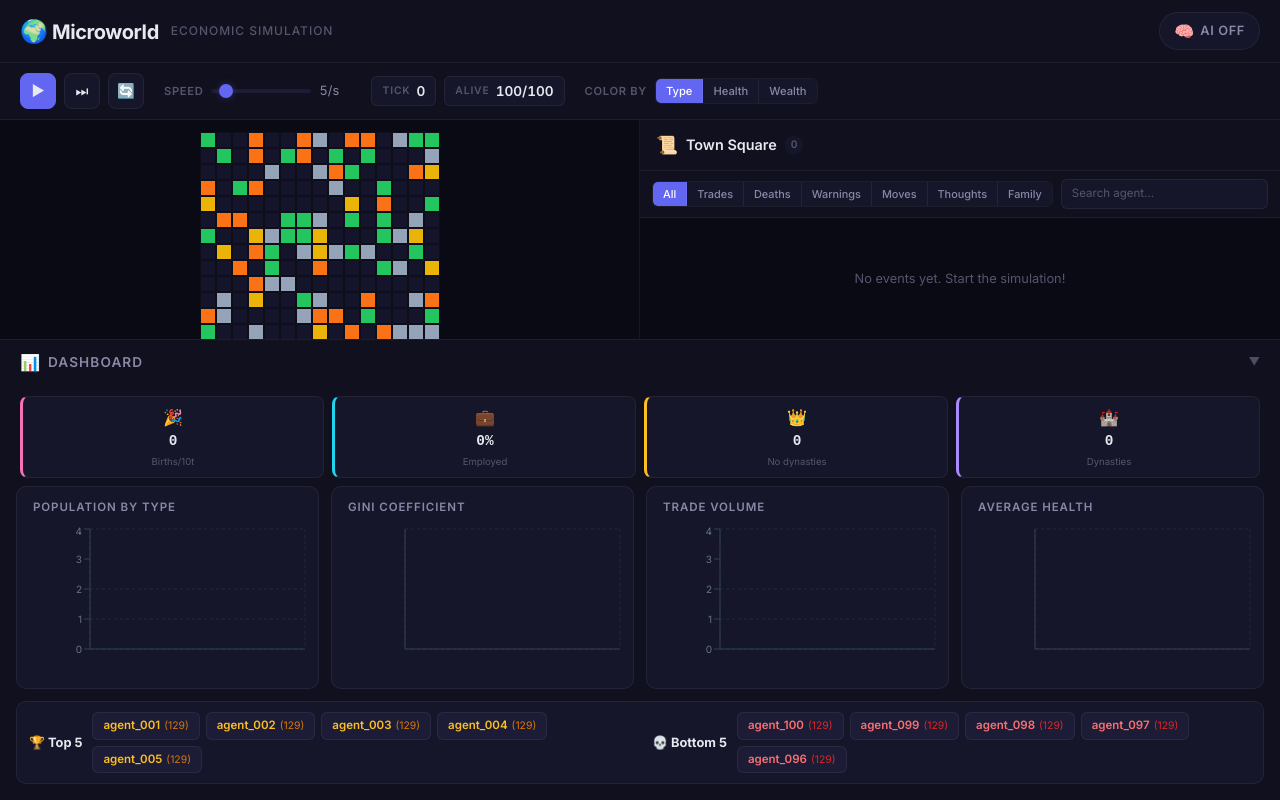
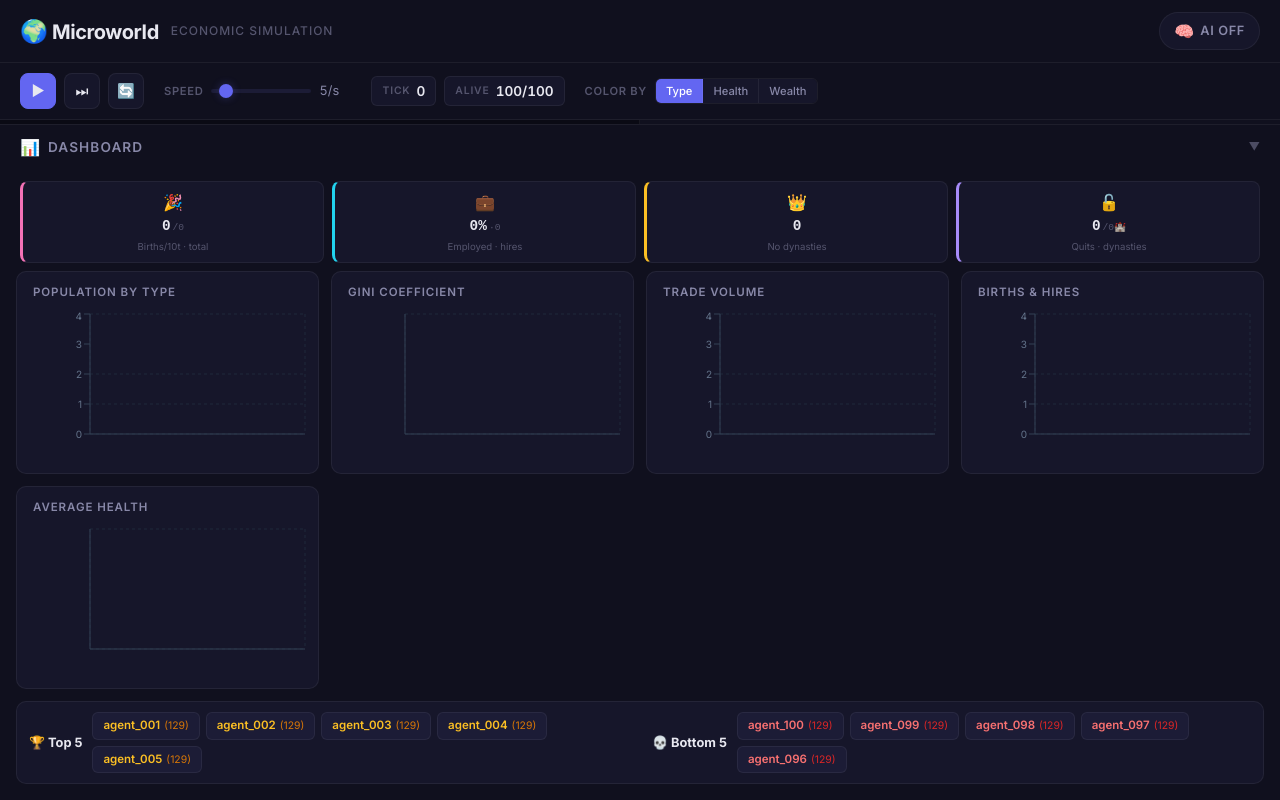
Before and after one commit to stinklight-gif/microworld, a Next.js app: page / in a window 1280 px wide. Built offline with nearby package versions, Linux system fonts and the light colour scheme.

Commit message:
Dashboard: add births/hires chart, cumulative stats, top dynasties leaderboard

```diff
--- a/src/app/globals.css
+++ b/src/app/globals.css
@@ -1356,3 +1356,19 @@
 .summary-dynasties {
   border-left: 3px solid #a78bfa;
 }
+
+.summary-sub {
+  font-size: 0.6rem;
+  font-weight: 400;
+  color: var(--text-muted);
+  margin-left: 2px;
+}
+
+.leaderboard-dynasty {
+  background: rgba(250, 204, 21, 0.08) !important;
+  border-color: rgba(250, 204, 21, 0.2) !important;
+}
+
+.leaderboard-dynasty .leaderboard-name {
+  color: #fbbf24 !important;
+}
--- a/src/components/Dashboard.tsx
+++ b/src/components/Dashboard.tsx
@@ -77,6 +77,17 @@
     }));
   }, [chartData]);
 
+  // Births & Hires chart data (last 50 ticks)
+  const familyData = useMemo(() => {
+    const last50 = chartData.slice(-50);
+    return last50.map((s) => ({
+      tick: s.tick,
+      births: s.births || 0,
+      hires: s.hires || 0,
+      breaks: s.contract_breaks || 0,
+    }));
+  }, [chartData]);
+
   // Leaderboard
   const leaderboard = useMemo(() => {
     const aliveAgents = Object.values(agents)
@@ -98,10 +109,25 @@
   // Phase 5 stats
   const birthRate = useMemo(() => {
     const last10 = statsHistory.slice(-10);
-    if (last10.length === 0) return 0;
+    if (last10.length === 0) return "0";
     const totalBirths = last10.reduce((s, t) => s + (t.births || 0), 0);
     return (totalBirths / last10.length).toFixed(1);
   }, [statsHistory]);
+
+  const cumulativeBirths = useMemo(() =>
+    statsHistory.reduce((s, t) => s + (t.births || 0), 0),
+    [statsHistory]
+  );
+
+  const cumulativeHires = useMemo(() =>
+    statsHistory.reduce((s, t) => s + (t.hires || 0), 0),
+    [statsHistory]
+  );
+
+  const cumulativeBreaks = useMemo(() =>
+    statsHistory.reduce((s, t) => s + (t.contract_breaks || 0), 0),
+    [statsHistory]
+  );
 
   const employmentRate = useMemo(() => {
     const aliveAgents = Object.values(agents).filter((a) => a.alive);
@@ -114,6 +140,12 @@
     const dynastyList = Object.values(dynasties);
     if (dynastyList.length === 0) return null;
     return dynastyList.reduce((best, d) => (d.members.length > best.members.length ? d : best), dynastyList[0]);
+  }, [dynasties]);
+
+  const topDynasties = useMemo(() => {
+    return Object.values(dynasties)
+      .sort((a, b) => b.members.length - a.members.length)
+      .slice(0, 3);
   }, [dynasties]);
 
   return (
@@ -135,23 +167,23 @@
           <div className="dashboard-summary">
             <div className="summary-card summary-birth">
               <span className="summary-icon">🎉</span>
-              <span className="summary-value">{birthRate}</span>
-              <span className="summary-label">Births/10t</span>
+              <span className="summary-value">{birthRate}<span className="summary-sub">/{cumulativeBirths}</span></span>
+              <span className="summary-label">Births/10t · total</span>
             </div>
             <div className="summary-card summary-employment">
               <span className="summary-icon">💼</span>
-              <span className="summary-value">{employmentRate}%</span>
-              <span className="summary-label">Employed</span>
+              <span className="summary-value">{employmentRate}%<span className="summary-sub">·{cumulativeHires}</span></span>
+              <span className="summary-label">Employed · hires</span>
             </div>
             <div className="summary-card summary-dynasty">
               <span className="summary-icon">👑</span>
               <span className="summary-value">{largestDynasty ? largestDynasty.members.length : 0}</span>
-              <span className="summary-label">{largestDynasty ? `Dynasty: ${largestDynasty.founder_id}` : "No dynasties"}</span>
+              <span className="summary-label">{largestDynasty ? `Best: ${largestDynasty.founder_id}` : "No dynasties"}</span>
             </div>
             <div className="summary-card summary-dynasties">
-              <span className="summary-icon">🏰</span>
-              <span className="summary-value">{Object.keys(dynasties).length}</span>
-              <span className="summary-label">Dynasties</span>
+              <span className="summary-icon">🔓</span>
+              <span className="summary-value">{cumulativeBreaks}<span className="summary-sub">/{Object.keys(dynasties).length}🏰</span></span>
+              <span className="summary-label">Quits · dynasties</span>
             </div>
           </div>
 
@@ -289,7 +321,37 @@
               </ResponsiveContainer>
             </div>
 
-            {/* Chart 4: Average Health */}
+            {/* Chart 4: Births & Hires */}
+            <div className="chart-card">
+              <h4 className="chart-title">Births & Hires</h4>
+              <ResponsiveContainer width="100%" height={160}>
+                <BarChart data={familyData}>
+                  <CartesianGrid strokeDasharray="3 3" stroke="#1e293b" />
+                  <XAxis
+                    dataKey="tick"
+                    tick={{ fill: "#64748b", fontSize: 10 }}
+                    stroke="#334155"
+                  />
+                  <YAxis
+                    tick={{ fill: "#64748b", fontSize: 10 }}
+                    stroke="#334155"
+                  />
+                  <Tooltip
+                    contentStyle={{
+                      background: "#0f172a",
+                      border: "1px solid #334155",
+                      borderRadius: 8,
+                      fontSize: 12,
+                    }}
+                  />
+                  <Bar dataKey="births" stackId="family" fill="#f472b6" name="Births" />
+                  <Bar dataKey="hires" stackId="family" fill="#22d3ee" name="Hires" />
+                  <Bar dataKey="breaks" stackId="family" fill="#fb923c" name="Quits" />
+                </BarChart>
+              </ResponsiveContainer>
+            </div>
+
+            {/* Chart 5: Average Health */}
             <div className="chart-card">
               <h4 className="chart-title">Average Health</h4>
               <ResponsiveContainer width="100%" height={160}>
@@ -368,6 +430,25 @@
                 )}
               </div>
             </div>
+            {topDynasties.length > 0 && (
+              <div className="leaderboard-section">
+                <span className="leaderboard-label">👑 Top Dynasties</span>
+                <div className="leaderboard-agents">
+                  {topDynasties.map((d) => (
+                    <button
+                      key={d.founder_id}
+                      className="leaderboard-agent leaderboard-dynasty"
+                      onClick={() => handleAgentClick(d.founder_id)}
+                    >
+                      <span className="leaderboard-name">{d.founder_id}</span>
+                      <span className="leaderboard-worth">
+                        {d.members.length} living · {d.total_ever} total
+                      </span>
+                    </button>
+                  ))}
+                </div>
+              </div>
+            )}
           </div>
         </div>
       )}
```
